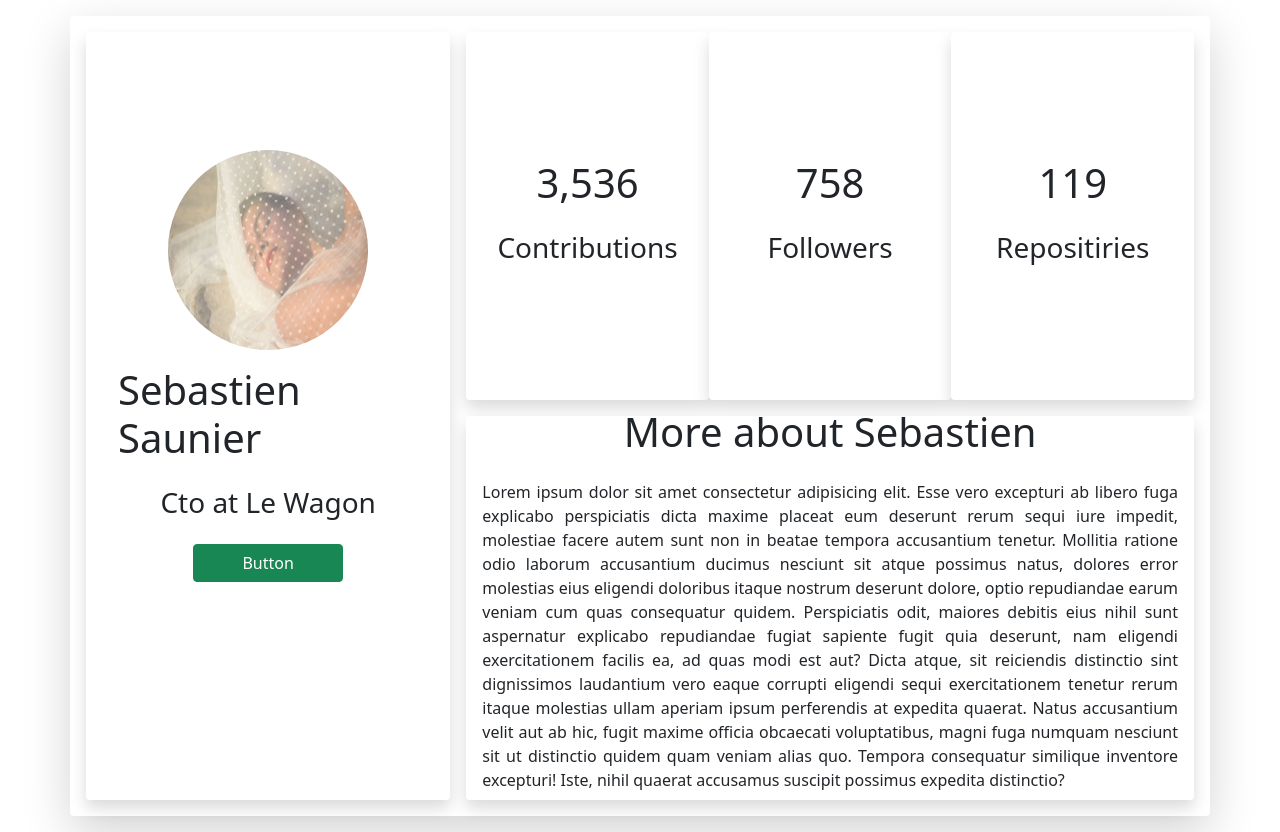
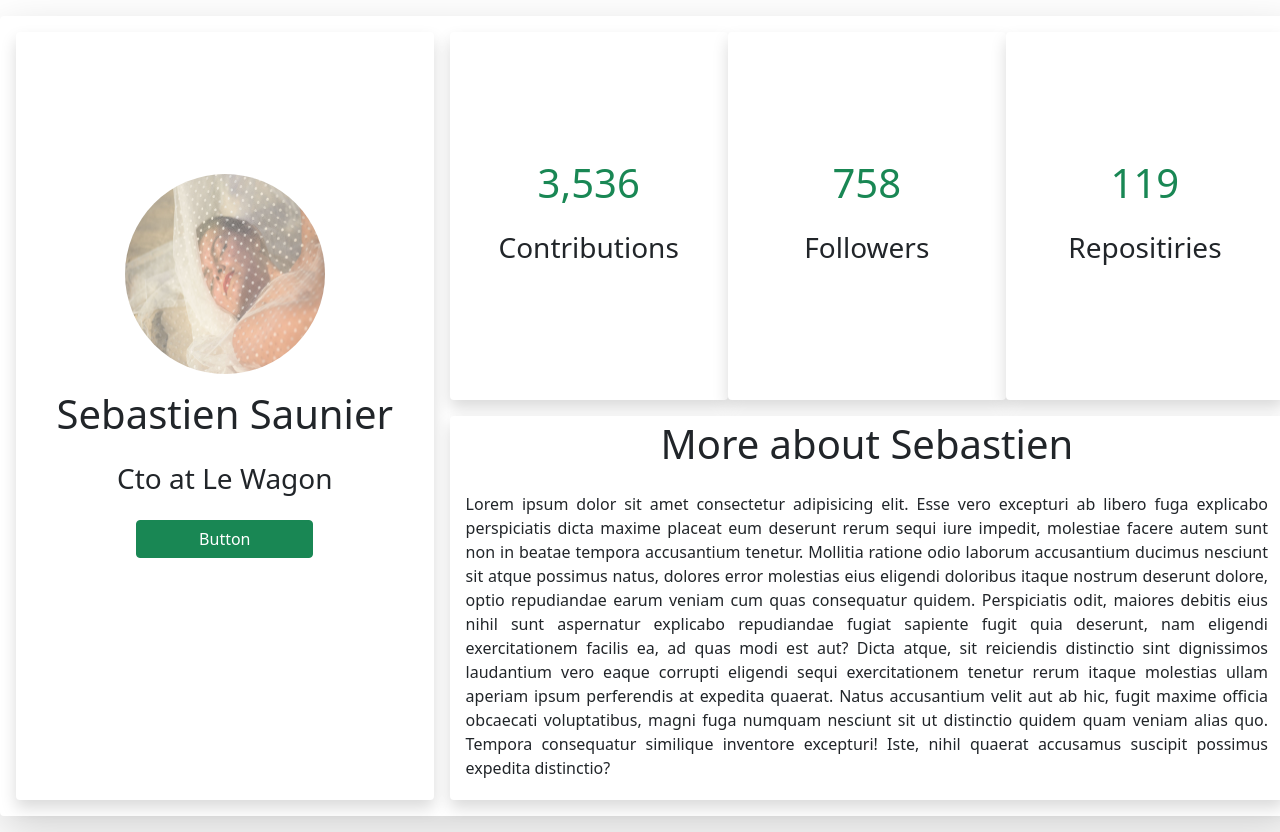
Before and after one commit to Andrewdn74/Andrewdn74.github.io, a plain HTML site: page homework10/index.html in a window 1280 px wide. Drawn offline with nearby package versions, Linux system fonts and the light colour scheme.

Commit message:
15a.11.2021

```diff
--- a/homework10/index.html
+++ b/homework10/index.html
@@ -12,7 +12,7 @@
     <title>Document</title>
 </head>
 <body>
-    <div class="container p-3 d-flex gap-3 min-vh-100 w-100 shadow-lg mb-3 mt-3 bg-body rounded">
+    <div class="container p-3 d-flex gap-3 min-vh-100 shadow-lg mb-3 mt-3 bg-body rounded" style="min-width: 1300px;">
         <div class="shadow p-3 bg-body rounded" style="width: calc(100% / 3);">
             <div class="p-3 d-flex flex-column gap-3 h-100 justify-content-center align-items-center">
                 <img class="d-block rounded-circle" style="width: 200px; height: 200px; margin: -100px auto 0 auto;" src="./assets/images/DSC_9055.jpg" alt="">
@@ -27,17 +27,17 @@
         <div class="d-flex flex-column gap-3" style="width: calc(100% * 2 / 3 );min-height: 100%;">
             <div class="h-50 d-flex">
                 <div class="shadow p-3 bg-body rounded d-flex flex-column gap-3 justify-content-center align-items-center" style="width: calc(100% / 3);">
-                    <h1>3,536</h1>
+                    <h1 class="text-success">3,536</h1>
                     <h3>Contributions</h3>
 
                 </div>
                 <div class="shadow p-3 bg-body rounded d-flex flex-column gap-3 justify-content-center align-items-center" style="width: calc(100% / 3);">
-                    <h1>758</h1>
+                    <h1 class="text-success">758</h1>
                     <h3>Followers</h3>
 
                 </div>
                 <div class="shadow p-3 bg-body rounded d-flex flex-column gap-3 justify-content-center align-items-center" style="width: calc(100% / 3);">
-                    <h1>119</h1>
+                    <h1 class="text-success">119</h1>
                     <h3>Repositiries</h3>
                 </div>
             </div>
```
